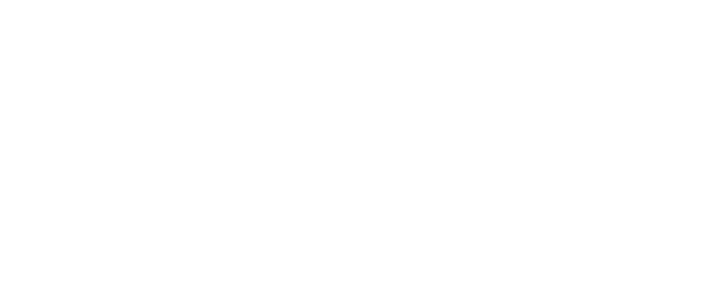
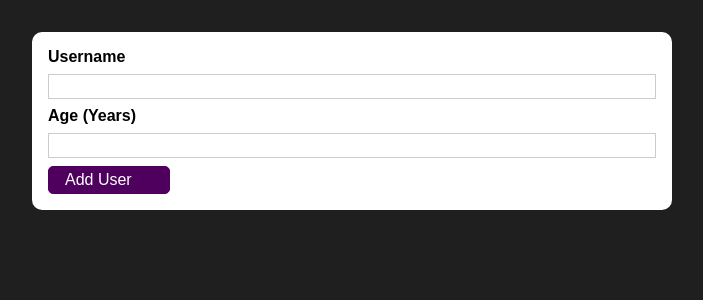
Before and after one commit to karencardoz/manage-users, a React (Create React App) app: page / in a window 1280 px wide. Shown: the top 300 px of the page, without its empty margins (288-991 px from the left). Built offline with nearby package versions, Linux system fonts and the light colour scheme.

Commit message:
initial components for Add User Form

```diff
--- a/src/App.js
+++ b/src/App.js
@@ -1,12 +1,12 @@
-import React from 'react';
-
+import React from 'react'
+import AddUser from './Component/Users/AddUser'
 
 function App() {
   return (
     <div>
-
+      <AddUser />
     </div>
-  );
+  )
 }
 
-export default App;
+export default App
--- /dev/null
+++ b/src/Component/UI/Button.js
@@ -0,0 +1,16 @@
+import React from 'react'
+import classes from './Button.module.css'
+
+const Button = (props) => {
+  return (
+    <div
+      className={classes.button}
+      type={props.type || 'button'}
+      onClick={props.onClick}
+    >
+      {props.children}
+    </div>
+  )
+}
+
+export default Button
--- /dev/null
+++ b/src/Component/UI/Button.module.css
@@ -0,0 +1,20 @@
+.button {
+  font: inherit;
+  border: 1px solid #4f005f;
+  background: #4f005f;
+  color: white;
+  padding: 0.25rem 1rem;
+  cursor: pointer;
+  border-radius: 5px;
+  width: 20%;
+}
+
+.button:hover,
+.button:active {
+  background: #741188;
+  border-color: #741188;
+}
+
+.button:focus {
+  outline: none;
+}
--- /dev/null
+++ b/src/Component/UI/Card.js
@@ -0,0 +1,11 @@
+import React from 'react'
+import classes from './Card.module.css'
+
+const Card = (props) => {
+  return (
+    //   apply two classes one coming from a prop and one from CSS Modules
+    <div className={`${classes.card} ${props.className}`}>{props.children}</div>
+  )
+}
+
+export default Card
--- /dev/null
+++ b/src/Component/UI/Card.module.css
@@ -0,0 +1,5 @@
+.card {
+  background: white;
+  box-shadow: 0 2px 8 px rgba(0, 0, 0.26);
+  border-radius: 10px;
+}
--- /dev/null
+++ b/src/Component/Users/AddUser.js
@@ -0,0 +1,24 @@
+import React from 'react'
+import Card from '../UI/Card'
+import classes from './AddUser.module.css'
+import Button from '../UI/Button'
+
+const AddUser = (props) => {
+  const addUserHandler = (event) => {
+    event.preventDefault()
+  }
+  return (
+    <Card className={classes.input}>
+      <form onSubmit={addUserHandler}>
+        {/* htmlFor important for screen readers */}
+        <label htmlFor="username">Username</label>
+        <input type="text" id="username"></input>
+        <label htmlFor="age">Age (Years)</label>
+        <input type="text" id="age"></input>
+        <Button type="submit">Add User</Button>
+      </form>
+    </Card>
+  )
+}
+
+export default AddUser
--- /dev/null
+++ b/src/Component/Users/AddUser.module.css
@@ -0,0 +1,26 @@
+.input {
+  margin: 2rem auto;
+  padding: 1rem;
+  width: 90%;
+  max-width: 40rem;
+}
+
+.input label {
+  display: block;
+  font-weight: bold;
+  margin-bottom: 0.5rem;
+}
+
+.input input {
+  font: inherit;
+  display: block;
+  width: 100%;
+  border: 1px solid #ccc;
+  padding: 0.15rem;
+  margin-bottom: 0.5rem;
+}
+
+.input input:focus {
+  outline: none;
+  border-color: #4f005f;
+}
--- a/src/index.css
+++ b/src/index.css
@@ -4,6 +4,7 @@
 
 html {
   font-family: sans-serif;
+  background: #1f1f1f;
 }
 
 body {
```
Also changed, not shown: src/Component/Users/UserList.js (added, +7 -0 lines), src/Component/Users/UsersList.module.css (added, +16 -0 lines).
